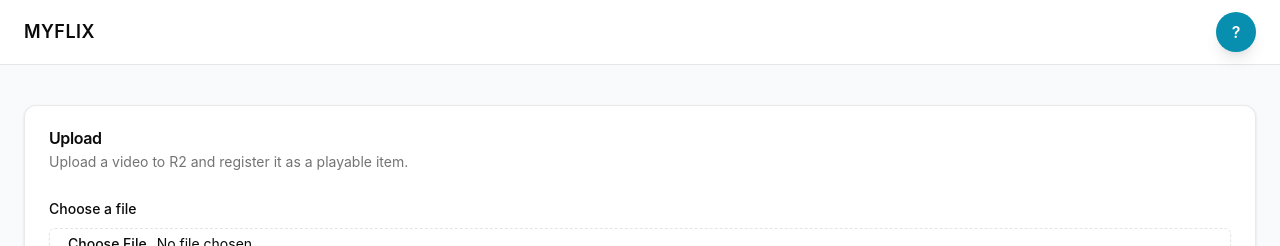
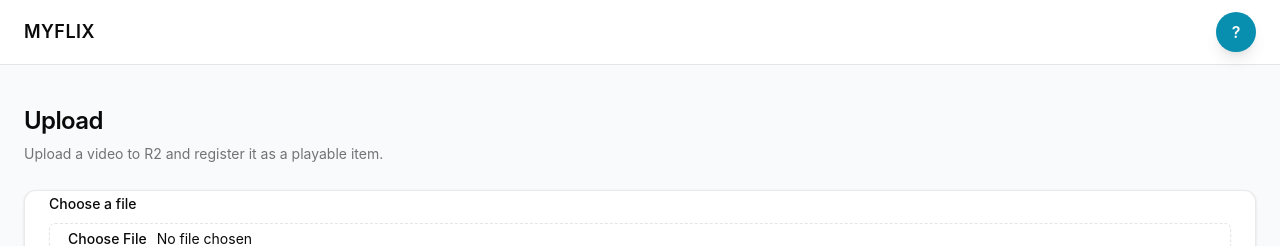
Before and after one commit to ikedadada/myflix, a React (Vite) app in the folder frontend/: page /upload in a window 1280 px wide. Shown: the top 246 px of the page. Built offline with nearby package versions, Linux system fonts and the light colour scheme; no server answers.

Commit message:
refactor: simplify button wrapper and add page header

```diff
--- a/frontend/src/pages/library/LibraryPage.tsx
+++ b/frontend/src/pages/library/LibraryPage.tsx
@@ -1,14 +1,15 @@
 import { VideoCard } from '@/features/video-card/VideoCard';
 import { useVideos } from '@/shared/hooks/useVideos';
+import { PageHeader } from '@/shared/components/PageHeader';
 
 export const LibraryPage = () => {
   const { data: videos, isLoading } = useVideos();
   return (
     <section className="space-y-4">
-      <h1 className="text-2xl font-semibold text-foreground">Library</h1>
-      <p className="text-muted-foreground">
-        This page reads from the backend `/videos` endpoint so designers can validate the API contract.
-      </p>
+      <PageHeader
+        title="Library"
+        description="This page reads from the backend `/videos` endpoint so designers can validate the API contract."
+      />
       {isLoading && <p className="text-muted-foreground">Loading…</p>}
       <div className="grid gap-4 md:grid-cols-3">
         {videos?.map((video) => (
--- a/frontend/src/pages/settings/SettingsPage.tsx
+++ b/frontend/src/pages/settings/SettingsPage.tsx
@@ -3,6 +3,7 @@ import { Button } from '@/shared/ui/Button';
 import { useSettings } from '@/shared/hooks/useSettings';
 import { useToast } from '@/shared/hooks/useToast';
 import { useTheme } from '@/app/providers/ThemeProvider';
+import { PageHeader } from '@/shared/components/PageHeader';
 import {
   Select,
   SelectContent,
@@ -36,12 +37,10 @@ export const SettingsPage = () => {
 
   return (
     <section className="space-y-6">
-      <div>
-        <h1 className="text-2xl font-semibold text-foreground">Settings</h1>
-        <p className="text-muted-foreground">
-          Preferences map to the backend settings entity.
-        </p>
-      </div>
+      <PageHeader
+        title="Settings"
+        description="Preferences map to the backend settings entity."
+      />
       {isLoading && <p className="text-muted-foreground">Loading settings…</p>}
       <div className="space-y-4">
         <div className="space-y-2 rounded-lg border border-border bg-card/80 p-4">
--- a/frontend/src/pages/upload/UploadPage.tsx
+++ b/frontend/src/pages/upload/UploadPage.tsx
@@ -5,11 +5,12 @@ import { formatDate } from '@/shared/lib/format-date';
 import { apiClient } from '@/app/config/apiClient';
 import { useGenerateVideoCopy } from '@/shared/hooks/useGenerateVideoCopy';
 import { Button } from '@/shared/ui/Button';
-import { Card, CardContent, CardDescription, CardHeader, CardTitle } from '@/shared/ui/Card';
+import { Card, CardContent, CardHeader, CardTitle } from '@/shared/ui/Card';
 import { Input } from '@/shared/ui/Input';
 import { Textarea } from '@/shared/ui/Textarea';
 import type { GeneratedVideoCopy, VideoSummary, VideoTone } from '@/shared/types/video';
 import { Accordion, AccordionContent, AccordionItem, AccordionTrigger } from '@/shared/ui/Accordion';
+import { PageHeader } from '@/shared/components/PageHeader';
 
 export const UploadPage = () => {
   const client = useQueryClient();
@@ -230,13 +231,11 @@ export const UploadPage = () => {
 
   return (
     <section className="space-y-6">
+      <PageHeader
+        title="Upload"
+        description="Upload a video to R2 and register it as a playable item."
+      />
       <Card className="border-border/80">
-        <CardHeader>
-          <CardTitle>Upload</CardTitle>
-          <CardDescription>
-            Upload a video to R2 and register it as a playable item.
-          </CardDescription>
-        </CardHeader>
         <CardContent className="space-y-4">
           <div className="space-y-2">
             <label className="text-sm font-medium text-foreground" htmlFor="upload-file">
--- /dev/null
+++ b/frontend/src/shared/components/PageHeader.tsx
@@ -0,0 +1,26 @@
+import type { ReactNode } from 'react';
+import { cn } from '@/lib/utils';
+
+interface PageHeaderProps {
+  title: ReactNode;
+  description?: ReactNode;
+  actions?: ReactNode;
+  className?: string;
+}
+
+export const PageHeader = ({ title, description, actions, className }: PageHeaderProps) => (
+  <div
+    className={cn(
+      'flex flex-col gap-3 sm:flex-row sm:items-center sm:justify-between sm:gap-4',
+      className
+    )}
+  >
+    <div className="space-y-1.5">
+      <h1 className="text-2xl font-semibold tracking-tight text-foreground">{title}</h1>
+      {description ? (
+        <p className="text-sm text-muted-foreground leading-relaxed">{description}</p>
+      ) : null}
+    </div>
+    {actions ? <div className="flex items-center gap-2">{actions}</div> : null}
+  </div>
+);
--- a/frontend/src/shared/ui/Button.tsx
+++ b/frontend/src/shared/ui/Button.tsx
@@ -2,11 +2,14 @@ import { forwardRef } from 'react';
 import { Button as ShadButton, type ButtonProps as ShadButtonProps } from '@/components/ui/button';
 
 type LegacyVariant = 'solid' | 'outline' | 'ghost';
-type LegacySize = 'sm' | 'md' | 'lg';
+type ButtonVariant = ShadButtonProps['variant'] | LegacyVariant;
+
+type LegacySize = 'md';
+type ButtonSize = ShadButtonProps['size'] | LegacySize;
 
 type ButtonProps = Omit<ShadButtonProps, 'variant' | 'size'> & {
-  variant?: LegacyVariant;
-  size?: LegacySize;
+  variant?: ButtonVariant;
+  size?: ButtonSize;
 };
 
 const variantMap: Record<LegacyVariant, ShadButtonProps['variant']> = {
@@ -16,14 +19,23 @@ const variantMap: Record<LegacyVariant, ShadButtonProps['variant']> = {
 };
 
 const sizeMap: Record<LegacySize, ShadButtonProps['size']> = {
-  sm: 'sm',
-  md: 'default',
-  lg: 'lg'
+  md: 'default'
 };
+
+const resolveVariant = (variant?: ButtonVariant): ShadButtonProps['variant'] =>
+  variantMap[variant as LegacyVariant] ?? (variant as ShadButtonProps['variant']) ?? 'default';
+
+const resolveSize = (size?: ButtonSize): ShadButtonProps['size'] =>
+  sizeMap[size as LegacySize] ?? (size as ShadButtonProps['size']) ?? 'default';
 
 export const Button = forwardRef<HTMLButtonElement, ButtonProps>(
   ({ variant = 'solid', size = 'md', ...props }, ref) => (
-    <ShadButton ref={ref} variant={variantMap[variant]} size={sizeMap[size]} {...props} />
+    <ShadButton
+      ref={ref}
+      variant={resolveVariant(variant)}
+      size={resolveSize(size)}
+      {...props}
+    />
   )
 );
 
```
